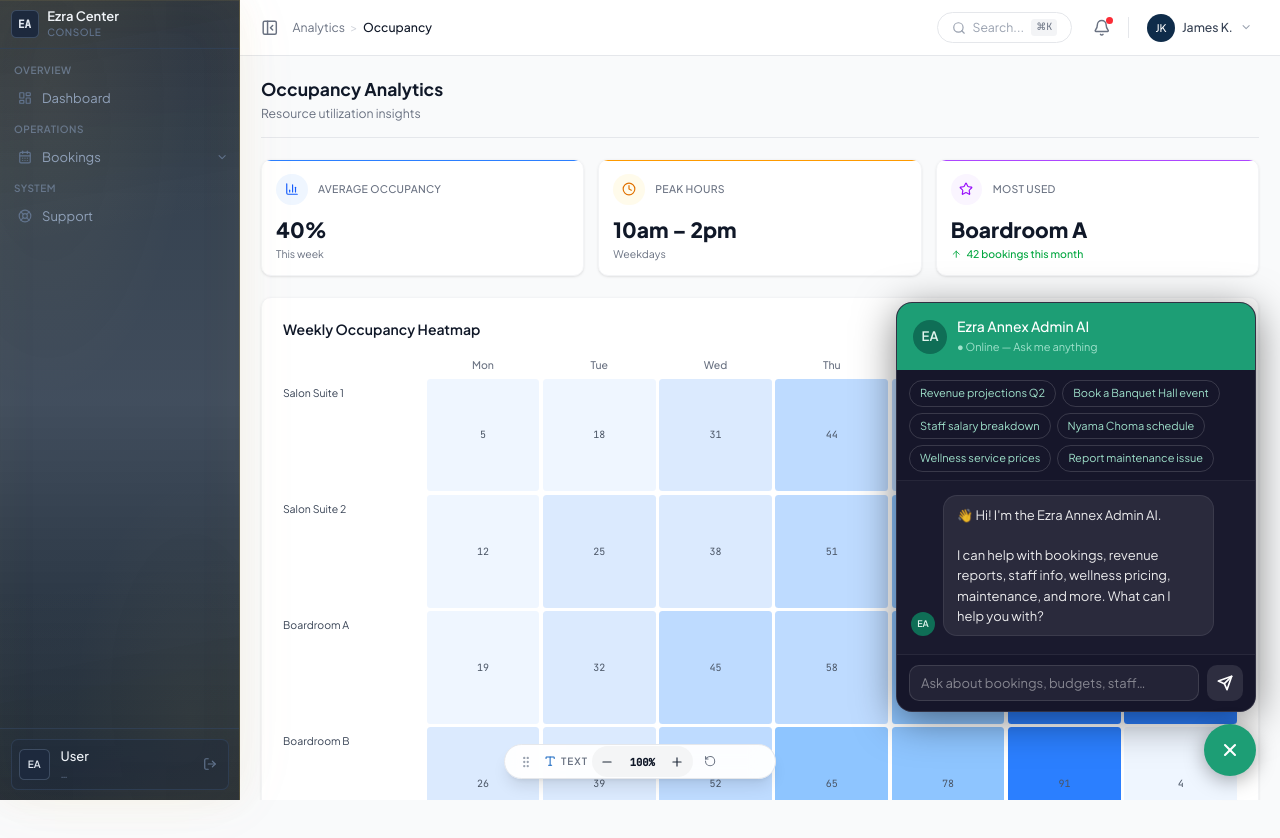
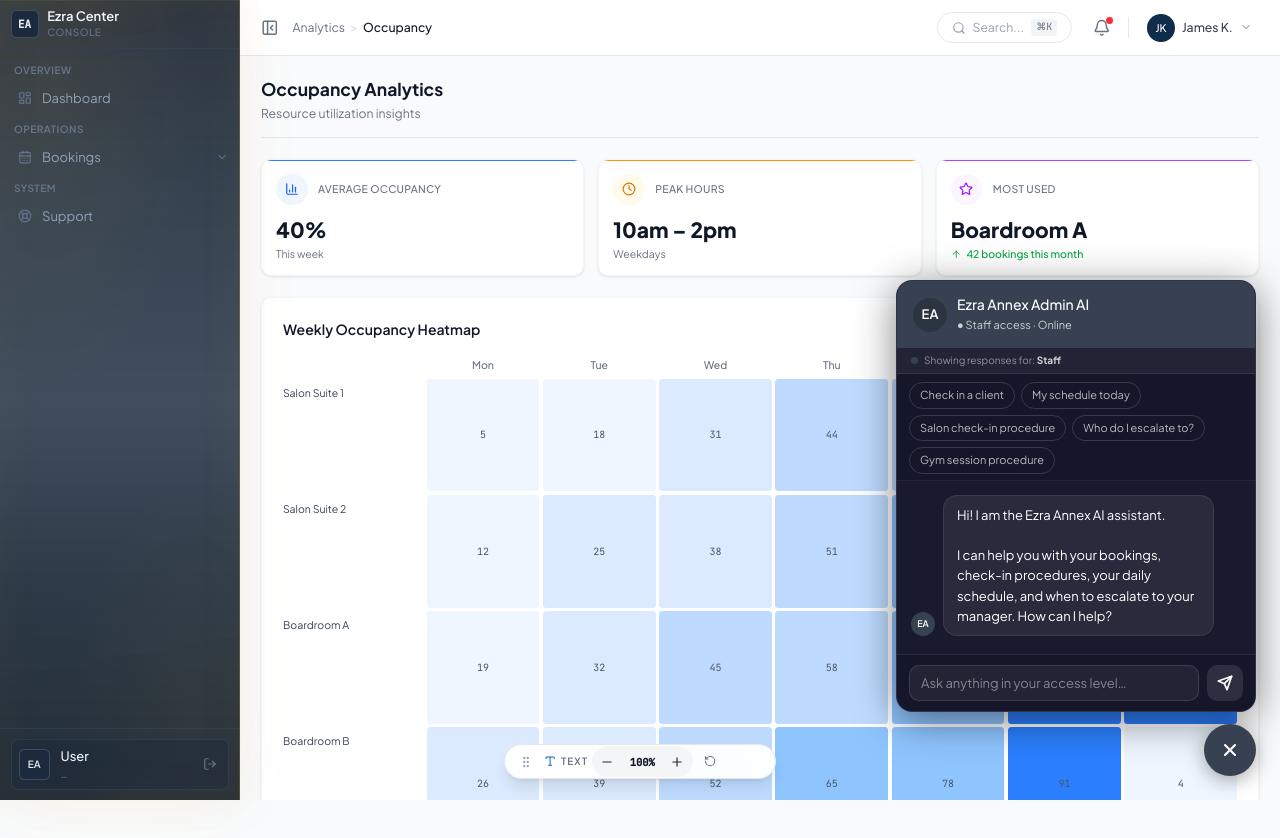
Before and after one commit to ezra-project-management/Ezra-admin-presentation-, a Next.js app: page /analytics/occupancy in a window 1280 px wide. Both pictures are taken after a click on the button 1230 px from the left and 750 px from the top of the page. Shown: the top 838 px of the page. Built offline with nearby package versions, Linux system fonts and the light colour scheme.

Commit message:
Update EzraChat.tsx

```diff
--- a/src/components/EzraChat.tsx
+++ b/src/components/EzraChat.tsx
@@ -7,16 +7,55 @@ interface Message {
   content: string;
 }
 
-const SUGGESTIONS = [
-  "Revenue projections Q2",
-  "Book a Banquet Hall event",
-  "Staff salary breakdown",
-  "Nyama Choma schedule",
-  "Wellness service prices",
-  "Report maintenance issue",
-];
+// ─── ROLE HOOK ────────────────────────────────────────────────────────────────
+// Replace the localStorage line below with your actual auth context once confirmed
+// e.g: const { user } = useAuth(); return user?.role ?? "staff";
+function useUserRole(): string {
+  const [role, setRole] = useState<string>("staff");
+  useEffect(() => {
+    try {
+      const stored = localStorage.getItem("ezra-user-role") ?? "staff";
+      setRole(stored);
+    } catch {
+      setRole("staff");
+    }
+  }, []);
+  return role;
+}
 
+// ─── ROLE CONFIG ──────────────────────────────────────────────────────────────
+const ROLE_CONFIG: Record<string, { label: string; color: string; suggestions: string[] }> = {
+  superadmin: {
+    label: "Super Admin",
+    color: "#1D9E75",
+    suggestions: ["Q2 revenue projection", "Total staff payroll", "Net surplus 2026", "Wellness annual revenue", "Operating cost breakdown", "Breakeven quarter"],
+  },
+  super_admin: {
+    label: "Super Admin",
+    color: "#1D9E75",
+    suggestions: ["Q2 revenue projection", "Total staff payroll", "Net surplus 2026", "Wellness annual revenue", "Operating cost breakdown", "Breakeven quarter"],
+  },
+  manager: {
+    label: "Manager",
+    color: "#0F6E56",
+    suggestions: ["Today's bookings", "Book a Banquet Hall event", "Gym service pricing", "Staff departments", "Report maintenance issue", "Booking statuses explained"],
+  },
+  staff: {
+    label: "Staff",
+    color: "#374151",
+    suggestions: ["Check in a client", "My schedule today", "Salon check-in procedure", "Who do I escalate to?", "Gym session procedure"],
+  },
+};
+
+function getRoleConfig(role: string) {
+  return ROLE_CONFIG[role.toLowerCase()] ?? ROLE_CONFIG["staff"];
+}
+
+// ─── COMPONENT ────────────────────────────────────────────────────────────────
 export default function EzraChat() {
+  const userRole = useUserRole();
+  const config = getRoleConfig(userRole);
+
   const [open, setOpen] = useState(false);
   const [messages, setMessages] = useState<Message[]>([]);
   const [input, setInput] = useState("");
@@ -30,53 +69,55 @@ export default function EzraChat() {
 
   useEffect(() => {
     if (open && messages.length === 0) {
-      setMessages([
-        {
-          role: "assistant",
-          content:
-            "👋 Hi! I'm the Ezra Annex Admin AI.\n\nI can help with bookings, revenue reports, staff info, wellness pricing, maintenance, and more. What can I help you with?",
-        },
-      ]);
+      const greetings: Record<string, string> = {
+        superadmin:  "Hi! I am the Ezra Annex Admin AI.\n\nAs Super Admin you have full access — revenue projections, staff salaries, P&L, operating costs, and all operational data. What would you like to know?",
+        super_admin: "Hi! I am the Ezra Annex Admin AI.\n\nAs Super Admin you have full access — revenue projections, staff salaries, P&L, operating costs, and all operational data. What would you like to know?",
+        manager:     "Hi! I am the Ezra Annex Admin AI.\n\nAs Manager I can help with bookings, staff schedules, service pricing, facility management, and operational reports. What do you need today?",
+        staff:       "Hi! I am the Ezra Annex AI assistant.\n\nI can help you with your bookings, check-in procedures, your daily schedule, and when to escalate to your manager. How can I help?",
+      };
+      const greeting = greetings[userRole.toLowerCase()] ?? greetings["staff"];
+      setMessages([{ role: "assistant", content: greeting }]);
     }
+  }, [open, userRole]);
+
+  // Reset messages when panel reopens with a different role
+  useEffect(() => {
+    if (!open) setMessages([]);
   }, [open]);
 
   const sendMessage = async (text: string) => {
     const trimmed = text.trim();
     if (!trimmed || loading) return;
-
     const newMessages: Message[] = [...messages, { role: "user", content: trimmed }];
     setMessages(newMessages);
     setInput("");
-    if (textareaRef.current) {
-      textareaRef.current.style.height = "auto";
-    }
+    if (textareaRef.current) textareaRef.current.style.height = "auto";
     setLoading(true);
-
     try {
       const res = await fetch("/api/chat", {
         method: "POST",
         headers: { "Content-Type": "application/json" },
-        body: JSON.stringify({ messages: newMessages }),
+        body: JSON.stringify({ messages: newMessages, role: userRole }),
       });
       const data = await res.json();
-      setMessages([...newMessages, { role: "assistant", content: data.message || "Sorry, I couldn't get a response. Please try again." }]);
+      setMessages([...newMessages, {
+        role: "assistant",
+        content: data.message || "Sorry, I could not get a response. Please try again.",
+      }]);
     } catch {
-      setMessages([...newMessages, { role: "assistant", content: "Connection error. Please try again." }]);
+      setMessages([...newMessages, {
+        role: "assistant",
+        content: "Connection error. Please try again.",
+      }]);
     } finally {
       setLoading(false);
     }
   };
 
-  const handleSubmit = (e: FormEvent) => {
-    e.preventDefault();
-    sendMessage(input);
-  };
+  const handleSubmit = (e: FormEvent) => { e.preventDefault(); sendMessage(input); };
 
   const handleKeyDown = (e: KeyboardEvent<HTMLTextAreaElement>) => {
-    if (e.key === "Enter" && !e.shiftKey) {
-      e.preventDefault();
-      sendMessage(input);
-    }
+    if (e.key === "Enter" && !e.shiftKey) { e.preventDefault(); sendMessage(input); }
   };
 
   const handleTextareaInput = () => {
@@ -88,99 +129,79 @@ export default function EzraChat() {
 
   return (
     <>
-      {/* Floating launcher button */}
+      {/* Launcher */}
       <button
         onClick={() => setOpen((o) => !o)}
         aria-label={open ? "Close AI chat" : "Open Ezra Annex AI chat"}
         style={{
-          position: "fixed",
-          bottom: "24px",
-          right: "24px",
-          width: "52px",
-          height: "52px",
-          borderRadius: "50%",
-          background: "#1D9E75",
-          border: "none",
-          cursor: "pointer",
-          display: "flex",
-          alignItems: "center",
-          justifyContent: "center",
-          boxShadow: "0 4px 20px rgba(0,0,0,0.35)",
-          zIndex: 9999,
-          transition: "background 0.15s, transform 0.15s",
+          position: "fixed", bottom: "24px", right: "24px",
+          width: "52px", height: "52px", borderRadius: "50%",
+          background: config.color, border: "none", cursor: "pointer",
+          display: "flex", alignItems: "center", justifyContent: "center",
+          boxShadow: "0 4px 20px rgba(0,0,0,0.35)", zIndex: 9999,
+          transition: "transform 0.15s",
         }}
-        onMouseEnter={(e) => (e.currentTarget.style.background = "#0F6E56")}
-        onMouseLeave={(e) => (e.currentTarget.style.background = "#1D9E75")}
       >
         {open ? (
           <svg width="20" height="20" viewBox="0 0 24 24" fill="none" stroke="#fff" strokeWidth="2.5" strokeLinecap="round">
-            <line x1="18" y1="6" x2="6" y2="18" />
-            <line x1="6" y1="6" x2="18" y2="18" />
+            <line x1="18" y1="6" x2="6" y2="18"/><line x1="6" y1="6" x2="18" y2="18"/>
           </svg>
         ) : (
           <svg width="22" height="22" viewBox="0 0 24 24" fill="none" stroke="#fff" strokeWidth="2" strokeLinecap="round" strokeLinejoin="round">
-            <path d="M21 15a2 2 0 0 1-2 2H7l-4 4V5a2 2 0 0 1 2-2h14a2 2 0 0 1 2 2z" />
+            <path d="M21 15a2 2 0 0 1-2 2H7l-4 4V5a2 2 0 0 1 2-2h14a2 2 0 0 1 2 2z"/>
           </svg>
         )}
       </button>
 
-      {/* Chat panel */}
+      {/* Panel */}
       {open && (
-        <div
-          style={{
-            position: "fixed",
-            bottom: "88px",
-            right: "24px",
-            width: "360px",
-            maxWidth: "calc(100vw - 32px)",
-            maxHeight: "560px",
-            background: "#1a1a2e",
-            border: "1px solid rgba(255,255,255,0.1)",
-            borderRadius: "16px",
-            display: "flex",
-            flexDirection: "column",
-            overflow: "hidden",
-            boxShadow: "0 8px 40px rgba(0,0,0,0.5)",
-            zIndex: 9998,
-          }}
-        >
+        <div style={{
+          position: "fixed", bottom: "88px", right: "24px",
+          width: "360px", maxWidth: "calc(100vw - 32px)", maxHeight: "560px",
+          background: "#1a1a2e", border: "1px solid rgba(255,255,255,0.1)",
+          borderRadius: "16px", display: "flex", flexDirection: "column",
+          overflow: "hidden", boxShadow: "0 8px 40px rgba(0,0,0,0.5)", zIndex: 9998,
+        }}>
           {/* Header */}
-          <div style={{ background: "#1D9E75", padding: "14px 16px", display: "flex", alignItems: "center", gap: "10px", flexShrink: 0 }}>
+          <div style={{ background: config.color, padding: "14px 16px", display: "flex", alignItems: "center", gap: "10px", flexShrink: 0 }}>
             <div style={{
-              width: "34px", height: "34px", borderRadius: "50%", background: "#0F6E56",
-              display: "flex", alignItems: "center", justifyContent: "center",
-              fontSize: "13px", fontWeight: 600, color: "#E1F5EE", flexShrink: 0,
+              width: "34px", height: "34px", borderRadius: "50%",
+              background: "rgba(0,0,0,0.2)", display: "flex", alignItems: "center",
+              justifyContent: "center", fontSize: "13px", fontWeight: 600, color: "#fff", flexShrink: 0,
             }}>EA</div>
             <div style={{ flex: 1 }}>
               <p style={{ color: "#fff", fontSize: "14px", fontWeight: 500, margin: 0, lineHeight: 1.3 }}>Ezra Annex Admin AI</p>
-              <span style={{ color: "#9FE1CB", fontSize: "11px" }}>● Online — Ask me anything</span>
+              <span style={{ color: "rgba(255,255,255,0.75)", fontSize: "11px" }}>● {config.label} access · Online</span>
             </div>
           </div>
 
-          {/* Quick suggestion chips */}
+          {/* Role badge */}
+          <div style={{
+            padding: "5px 14px", background: "rgba(255,255,255,0.04)",
+            borderBottom: "1px solid rgba(255,255,255,0.07)",
+            display: "flex", alignItems: "center", gap: "6px", flexShrink: 0,
+          }}>
+            <div style={{ width: "7px", height: "7px", borderRadius: "50%", background: config.color, flexShrink: 0 }} />
+            <span style={{ fontSize: "10px", color: "rgba(255,255,255,0.5)" }}>
+              Showing responses for: <strong style={{ color: "rgba(255,255,255,0.8)" }}>{config.label}</strong>
+            </span>
+          </div>
+
+          {/* Suggestion chips */}
           {messages.length <= 1 && (
             <div style={{
-              padding: "10px 12px 8px",
-              display: "flex", flexWrap: "wrap", gap: "6px",
-              borderBottom: "1px solid rgba(255,255,255,0.07)",
-              background: "#16162a",
-              flexShrink: 0,
+              padding: "8px 12px 6px", display: "flex", flexWrap: "wrap", gap: "6px",
+              borderBottom: "1px solid rgba(255,255,255,0.07)", background: "#16162a", flexShrink: 0,
             }}>
-              {SUGGESTIONS.map((s) => (
-                <button
-                  key={s}
-                  onClick={() => sendMessage(s)}
-                  style={{
+              {config.suggestions.map((s) => (
+                <button key={s} onClick={() => sendMessage(s)} style={{
                   fontSize: "11px", padding: "4px 10px", borderRadius: "20px",
                   background: "transparent", border: "1px solid rgba(255,255,255,0.15)",
-                    color: "#9FE1CB", cursor: "pointer", whiteSpace: "nowrap",
-                    transition: "background 0.12s, border-color 0.12s",
+                  color: "rgba(255,255,255,0.7)", cursor: "pointer", whiteSpace: "nowrap",
                 }}
-                  onMouseEnter={(e) => { e.currentTarget.style.background = "rgba(29,158,117,0.2)"; e.currentTarget.style.borderColor = "#1D9E75"; }}
+                onMouseEnter={(e) => { e.currentTarget.style.background = `${config.color}33`; e.currentTarget.style.borderColor = config.color; }}
                 onMouseLeave={(e) => { e.currentTarget.style.background = "transparent"; e.currentTarget.style.borderColor = "rgba(255,255,255,0.15)"; }}
-                >
-                  {s}
-                </button>
+                >{s}</button>
               ))}
             </div>
           )}
@@ -190,45 +211,24 @@ export default function EzraChat() {
             {messages.map((msg, i) => (
               <div key={i} style={{ display: "flex", justifyContent: msg.role === "user" ? "flex-end" : "flex-start", gap: "8px", alignItems: "flex-end" }}>
                 {msg.role === "assistant" && (
-                  <div style={{
-                    width: "24px", height: "24px", borderRadius: "50%", background: "#0F6E56",
-                    display: "flex", alignItems: "center", justifyContent: "center",
-                    fontSize: "9px", fontWeight: 600, color: "#E1F5EE", flexShrink: 0,
-                  }}>EA</div>
+                  <div style={{ width: "24px", height: "24px", borderRadius: "50%", background: config.color, display: "flex", alignItems: "center", justifyContent: "center", fontSize: "9px", fontWeight: 600, color: "#fff", flexShrink: 0 }}>EA</div>
                 )}
                 <div style={{
                   maxWidth: "82%", padding: "9px 13px", borderRadius: "14px",
                   fontSize: "13px", lineHeight: 1.55,
-                  background: msg.role === "user" ? "#1D9E75" : "rgba(255,255,255,0.07)",
-                  color: msg.role === "user" ? "#fff" : "rgba(255,255,255,0.9)",
+                  background: msg.role === "user" ? config.color : "rgba(255,255,255,0.07)",
+                  color: "#fff",
                   border: msg.role === "user" ? "none" : "1px solid rgba(255,255,255,0.08)",
                   whiteSpace: "pre-wrap",
-                }}>
-                  {msg.content}
-                </div>
+                }}>{msg.content}</div>
               </div>
             ))}
-
-            {/* Typing indicator */}
             {loading && (
               <div style={{ display: "flex", alignItems: "flex-end", gap: "8px" }}>
-                <div style={{
-                  width: "24px", height: "24px", borderRadius: "50%", background: "#0F6E56",
-                  display: "flex", alignItems: "center", justifyContent: "center",
-                  fontSize: "9px", fontWeight: 600, color: "#E1F5EE", flexShrink: 0,
-                }}>EA</div>
-                <div style={{
-                  padding: "10px 14px", borderRadius: "14px",
-                  background: "rgba(255,255,255,0.07)", border: "1px solid rgba(255,255,255,0.08)",
-                  display: "flex", gap: "4px", alignItems: "center",
-                }}>
+                <div style={{ width: "24px", height: "24px", borderRadius: "50%", background: config.color, display: "flex", alignItems: "center", justifyContent: "center", fontSize: "9px", fontWeight: 600, color: "#fff", flexShrink: 0 }}>EA</div>
+                <div style={{ padding: "10px 14px", borderRadius: "14px", background: "rgba(255,255,255,0.07)", border: "1px solid rgba(255,255,255,0.08)", display: "flex", gap: "4px", alignItems: "center" }}>
                   {[0, 0.2, 0.4].map((delay, i) => (
-                    <span key={i} style={{
-                      width: "6px", height: "6px", borderRadius: "50%", background: "#9FE1CB",
-                      display: "inline-block",
-                      animation: "ezra-bounce 1.2s infinite",
-                      animationDelay: `${delay}s`,
-                    }} />
+                    <span key={i} style={{ width: "6px", height: "6px", borderRadius: "50%", background: "rgba(255,255,255,0.4)", display: "inline-block", animation: "ezra-bounce 1.2s infinite", animationDelay: `${delay}s` }} />
                   ))}
                 </div>
               </div>
@@ -236,10 +236,9 @@ export default function EzraChat() {
             <div ref={bottomRef} />
           </div>
 
-          {/* Input row */}
+          {/* Input */}
           <form onSubmit={handleSubmit} style={{
-            padding: "10px 12px",
-            borderTop: "1px solid rgba(255,255,255,0.08)",
+            padding: "10px 12px", borderTop: "1px solid rgba(255,255,255,0.08)",
             display: "flex", gap: "8px", alignItems: "flex-end",
             background: "#16162a", flexShrink: 0,
           }}>
@@ -249,7 +248,7 @@ export default function EzraChat() {
               onChange={(e) => setInput(e.target.value)}
               onKeyDown={handleKeyDown}
               onInput={handleTextareaInput}
-              placeholder="Ask about bookings, budgets, staff…"
+              placeholder="Ask anything in your access level…"
               rows={1}
               style={{
                 flex: 1, border: "1px solid rgba(255,255,255,0.12)", borderRadius: "10px",
@@ -259,20 +258,14 @@ export default function EzraChat() {
                 lineHeight: 1.4, outline: "none", fontFamily: "inherit",
               }}
             />
-            <button
-              type="submit"
-              disabled={loading || !input.trim()}
-              style={{
+            <button type="submit" disabled={loading || !input.trim()} style={{
               width: "36px", height: "36px", borderRadius: "10px",
-                background: input.trim() && !loading ? "#1D9E75" : "rgba(255,255,255,0.1)",
+              background: input.trim() && !loading ? config.color : "rgba(255,255,255,0.1)",
               border: "none", cursor: input.trim() && !loading ? "pointer" : "default",
-                display: "flex", alignItems: "center", justifyContent: "center",
-                flexShrink: 0, transition: "background 0.15s",
-              }}
-            >
+              display: "flex", alignItems: "center", justifyContent: "center", flexShrink: 0,
+            }}>
               <svg width="16" height="16" viewBox="0 0 24 24" fill="none" stroke="#fff" strokeWidth="2.5" strokeLinecap="round" strokeLinejoin="round">
-                <line x1="22" y1="2" x2="11" y2="13" />
-                <polygon points="22 2 15 22 11 13 2 9 22 2" />
+                <line x1="22" y1="2" x2="11" y2="13"/><polygon points="22 2 15 22 11 13 2 9 22 2"/>
               </svg>
             </button>
           </form>
```
Lines whose indentation alone changed are shown as unchanged.
